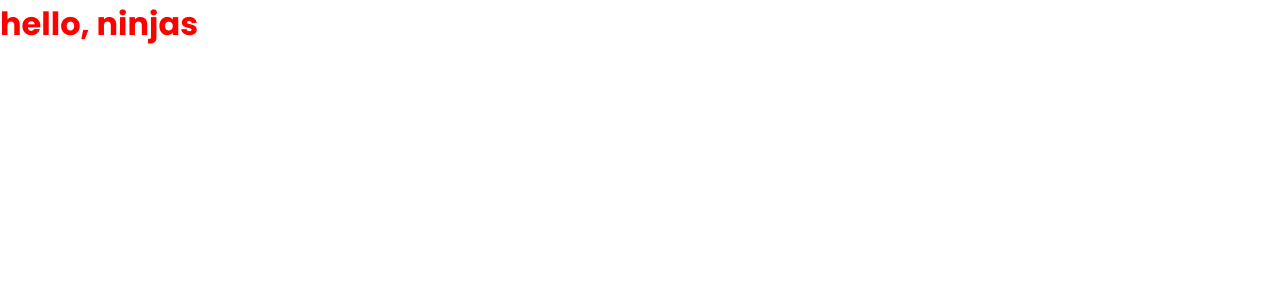
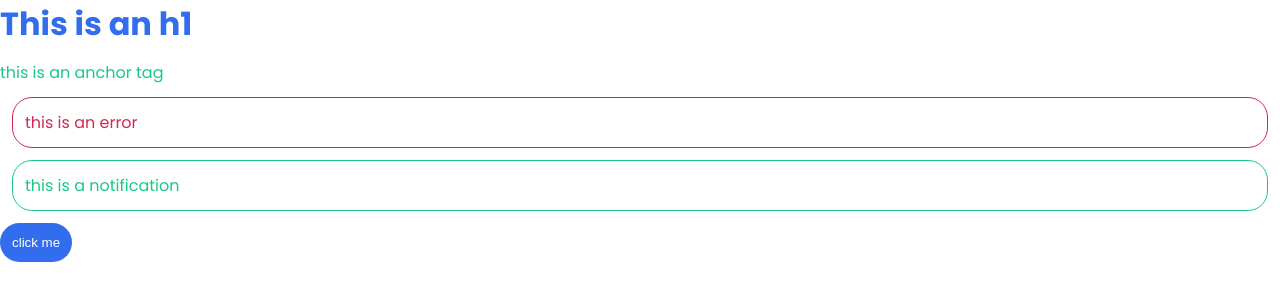
Before and after one commit to saikatbhuiyan/sass-learn, a website: page index.html in a window 1280 px wide. Drawn offline with Linux system fonts and the light colour scheme.

Commit message:
variables

```diff
--- a/index.html
+++ b/index.html
@@ -7,6 +7,10 @@
     <title>Complete SASS</title>
   </head>
   <body>
-    <h1>hello, ninjas</h1>
+    <h1>This is an h1</h1>
+    <a href="#">this is an anchor tag</a>
+    <p class="error">this is an error</p>
+    <p class="notification">this is a notification</p>
+    <button>click me</button>
   </body>
 </html>
--- a/index.scss
+++ b/index.scss
@@ -29,12 +29,54 @@ img {
   max-width: 100%;
 }
 
-h1 {
-  a {
-    color: red;
-  }
-}
+/****Variables****/
+// theme colors
+$primary: #326dee !default;
+$secondary: #1ac886 !default;
+$error: #d32752 !default;
+$info: #f6c31c !default;
+
+// spacing
+$base-padding: 0.75rem;
+$base-margin: 0.75rem;
+
+// borders
+$base-border-thickness: 1px;
+$base-border-radius: 20px;
 
 h1 {
-  color: red;
+  color: $primary;
+
+  margin-bottom: $base-margin;
 }
+a {
+  color: $secondary;
+}
+button {
+  color: white;
+  border: 0;
+  background: $primary;
+
+  border-radius: $base-border-radius;
+  padding: $base-padding;
+}
+.error {
+  color: $error;
+  border-color: $error;
+  border-style: solid;
+
+  margin: $base-margin;
+  padding: $base-padding;
+  border-radius: $base-border-radius;
+  border-width: $base-border-thickness;
+}
+.notification {
+  color: $secondary;
+  border-color: $secondary;
+  border-style: solid;
+
+  margin: $base-margin;
+  padding: $base-padding;
+  border-radius: $base-border-radius;
+  border-width: $base-border-thickness;
+}
```
Also changed, not shown: css/index.css.
